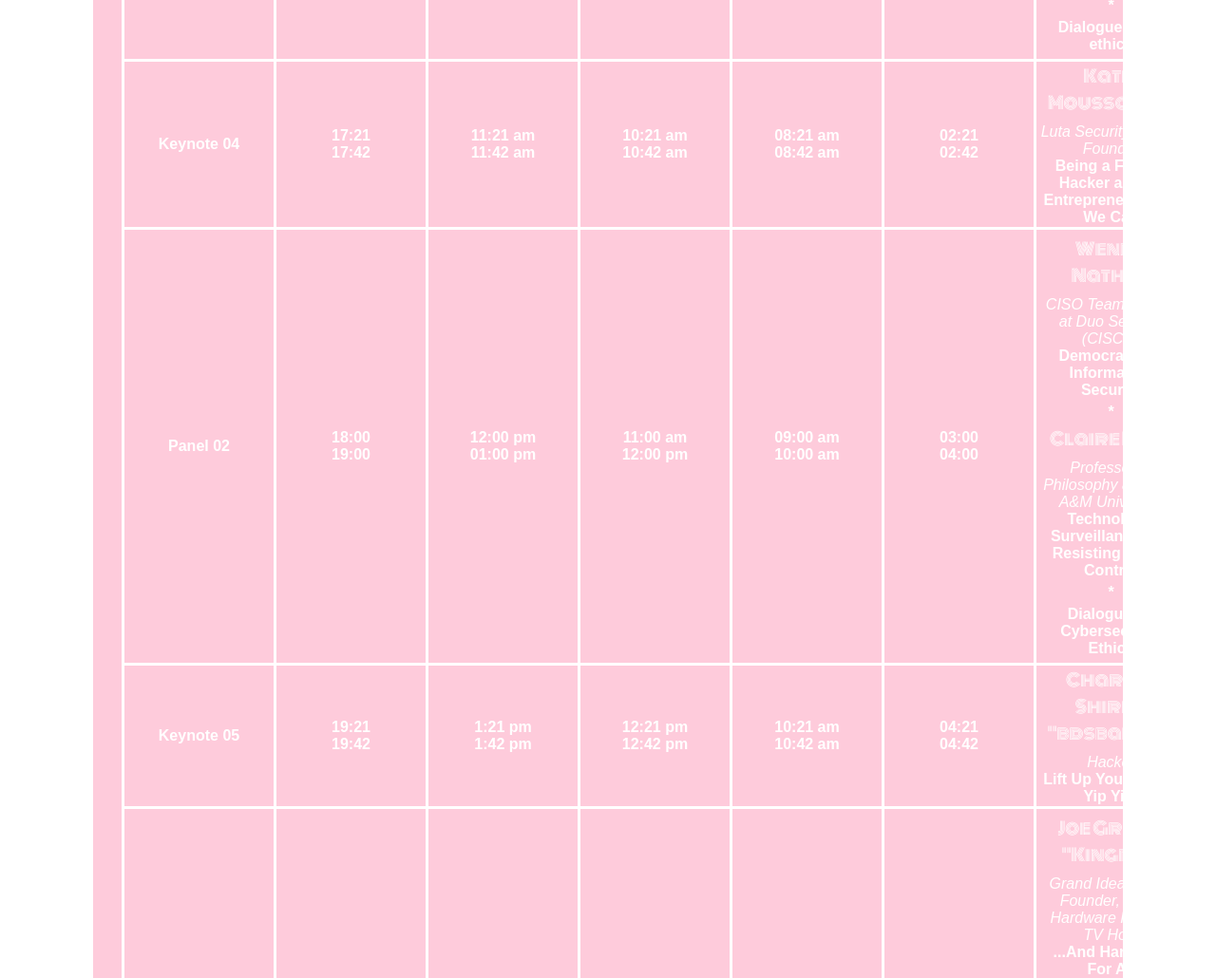
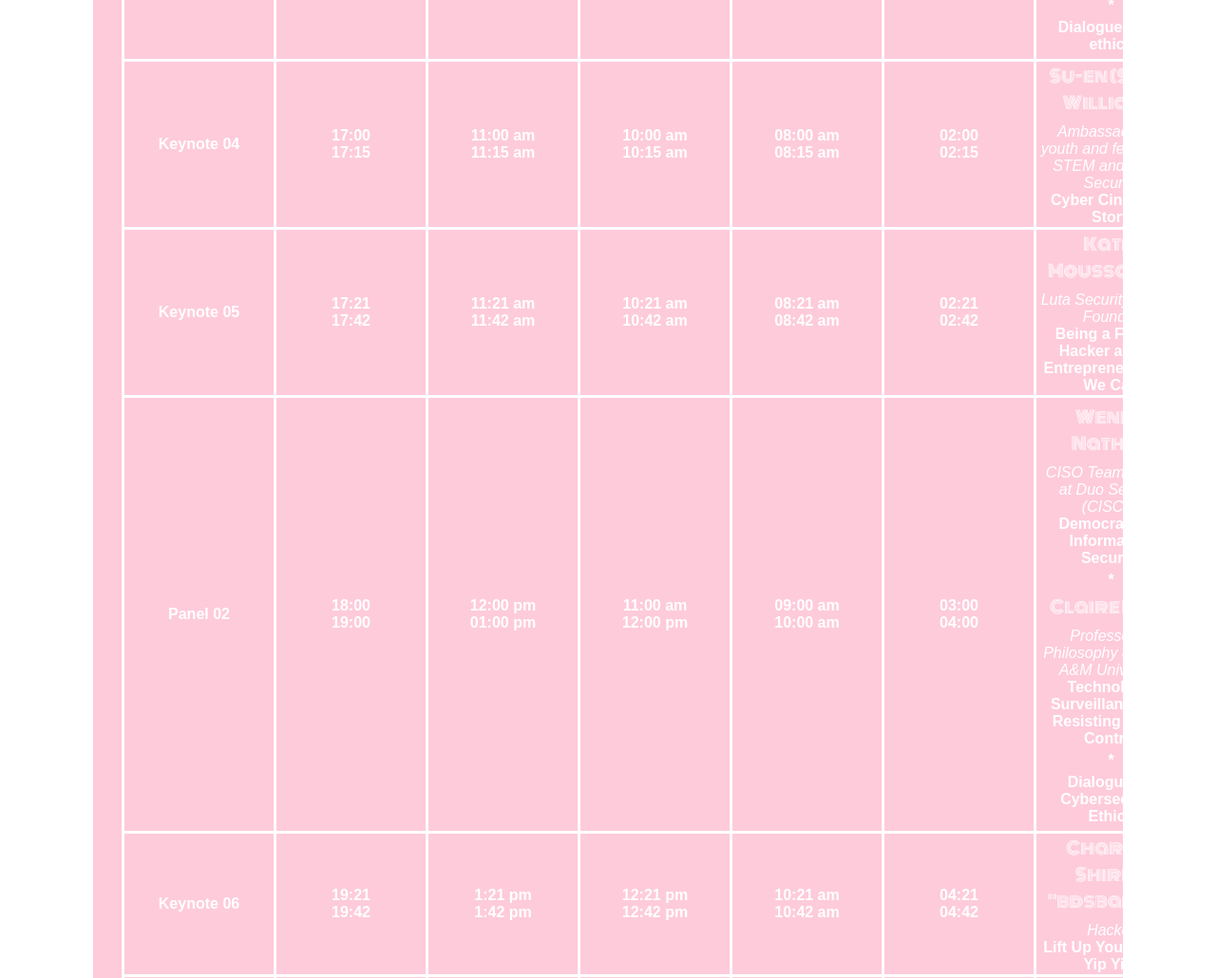
Before and after one commit to mkervabo/touch-symposium, a website built with Parcel: page index.html in a window 1280 px wide. Shown: the part 4140-5170 px from the top of the page at 95% size. Built offline with nearby package versions, Linux system fonts and the light colour scheme; what triangulr would draw is missing.

Commit message:
add suze williams in planning

```diff
--- a/index.html
+++ b/index.html
@@ -511,6 +511,19 @@
               </tr>
               <tr>
                 <td>Keynote 04</td>
+                <td>17:00<br />17:15</td>
+                <td>11:00 am<br />11:15 am</td>
+                <td>10:00 am<br />10:15 am</td>
+                <td>08:00 am<br />08:15 am</td>
+                <td>02:00<br />02:15</td>
+                <td>
+                  <h3>Su-en (Suze) Williams</h3>
+                  <span class="role">Ambassador for youth and females in STEM and Cyber Security</span><br />
+                  Cyber Cinderella Story
+                </td>
+              </tr>
+              <tr>
+                <td>Keynote 05</td>
                 <td>17:21<br />17:42</td>
                 <td>11:21 am<br />11:42 am</td>
                 <td>10:21 am<br />10:42 am</td>
@@ -550,7 +563,7 @@
                 </td>
               </tr>
               <tr>
-                <td>Keynote 05</td>
+                <td>Keynote 06</td>
                 <td>19:21<br />19:42</td>
                 <td>1:21 pm<br />1:42 pm</td>
                 <td>12:21 pm<br />12:42 pm</td>
```
